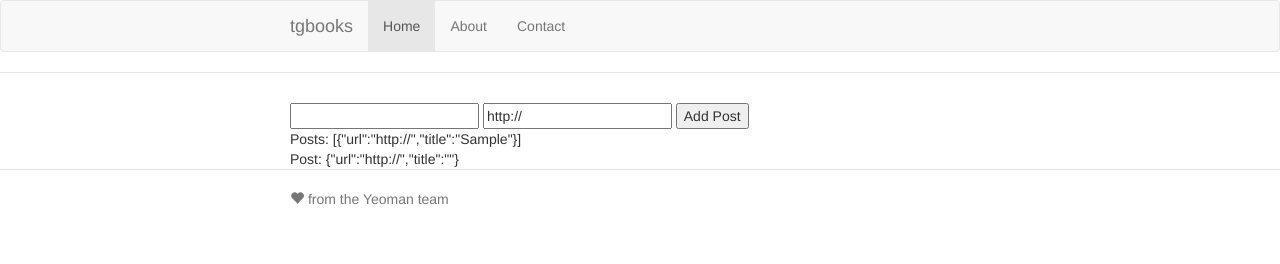
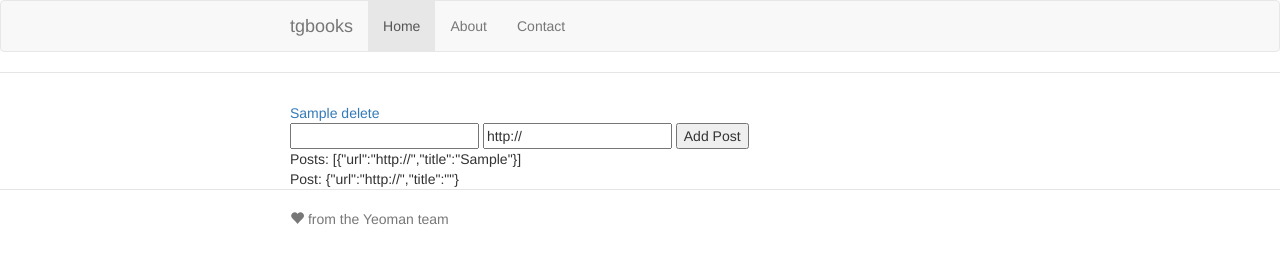
Before and after one commit to anthonyversino/tgbooks, a website: page app/index.html in a window 1280 px wide. Both pictures are taken after typing "Sample" into the empty fields and a click on the input "Add Post". Drawn offline with nearby package versions, Linux system fonts and the light colour scheme; some packages are replaced by stand-ins of ours; files that its build step writes are made by us from their sources.

Commit message:
Added delete function to posts
added delete in posts.js controller
added delete a tag in posts.html

```diff
--- a/app/scripts/controllers/posts.js
+++ b/app/scripts/controllers/posts.js
@@ -8,4 +8,8 @@ app.controller('PostsCtrl', function($scope) {
     $scope.posts.push($scope.post);
     $scope.post = {url: 'http://', title: ''};
   };
+
+  $scope.deletePost = function (index) {
+    $scope.posts.splice(index,1);
+  };
 });
--- a/app/views/posts.html
+++ b/app/views/posts.html
@@ -1,3 +1,8 @@
+<div ng-repeat="post in posts">
+  <a ng-href="{{ post.url}}">{{ post.title }}</a>
+  <a ng-click="deletePosts($index)">delete</a>
+</div>
+
 <form ng-submit="submitPost()">
   <input type="text" ng-model="post.title" />
   <input type="test" ng-model="post.url" />
```
